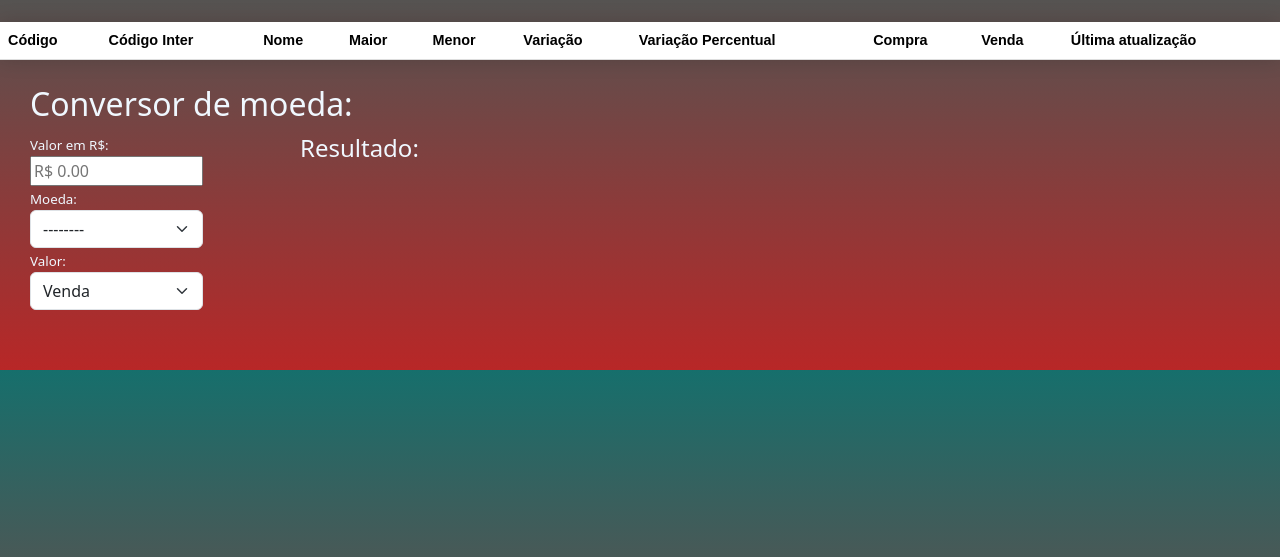
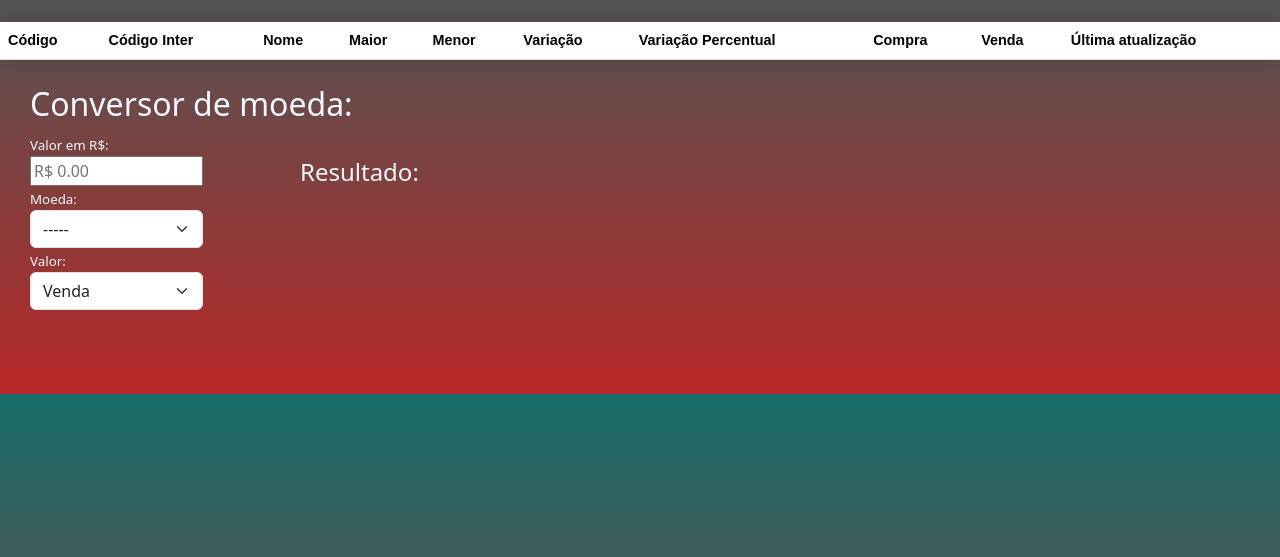
Before and after one commit to dataimesc/conversor_de_moedas, a plain HTML site: page index.html in a window 1280 px wide. Shown: the part 235-792 px from the top of the page. Drawn offline with nearby package versions, Linux system fonts and the light colour scheme; no server answers.

Commit message:
Update index.html

```diff
--- a/index.html
+++ b/index.html
@@ -39,20 +39,21 @@
   <h2>Conversor de moeda:</h2>
   <label for="valor"style="font-size: smaller;">Valor em R$:</label><br>
   <input type="text" id="valor" oninput="formatCurrency(this)" placeholder="R$ 0.00" style="width:15%;"><br>
-  <label for="select" style="font-size: smaller;">Moeda:</label>
-  <select onchange="result()" id="select" class="form-select"  aria-label="Default select example" style="width:15%;">
-   <option value="n" selected>--------</option>
+  <label for="select"style="font-size: smaller;">Moeda:</label>
+  <select onchange=result() id="select" class="form-select" aria-label="Default select example" style="width:15%;">
+   <option value="n" selected>-----</option>
     <option value="USDBRL">Dólar</option>
     <option value="EURBRL">Euro</option>
     <option value="RUBBRL">Rublo</option>
     <option value="BTCBRL">Bitcoin</option>
   </select>
-  <label for="select2" style="font-size: smaller;">Valor:</label>
+  <label for="select2"style="font-size: smaller;">Valor:</label>
   <select id="select2" class="form-select" aria-label="Default select example" style="width:15%;">
     <option value="ask">Compra</option>
     <option value="bid" selected>Venda</option>
   </select>
-  <br>
+<br>
+<br>
   </div>
 
   <div id="resultado">
```
